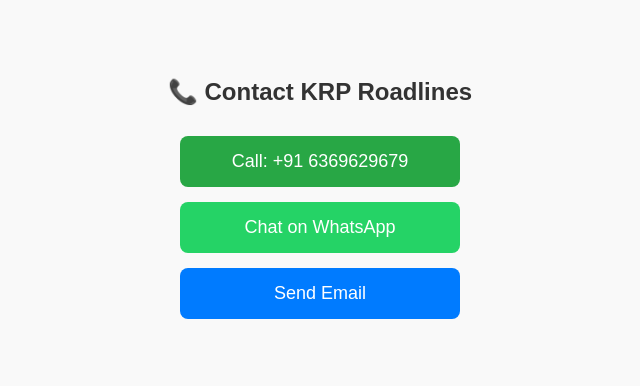
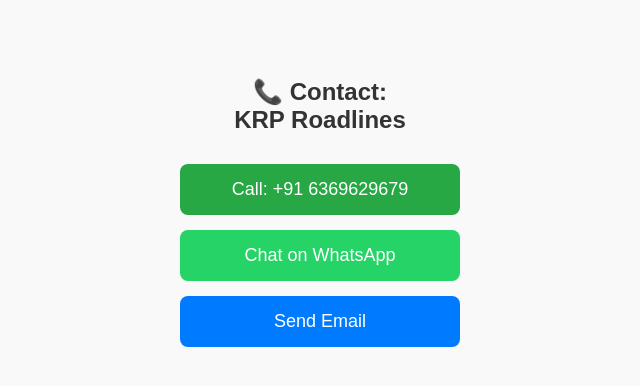
Before and after one commit to krplpgtrans-cyber/KRP, a plain HTML site: page index.html in a window 1280 px wide. Shown: the whole page, without its empty margins (320-960 px from the left). Drawn offline with Linux system fonts and the light colour scheme.

Commit message:
index.html

```diff
--- a/index.html
+++ b/index.html
@@ -31,7 +31,7 @@
   </style>
 </head>
 <body>
-  <h2>📞 Contact KRP Roadlines</h2>
+  <h2>📞 Contact: <br> KRP Roadlines</h2>
   <a class="call" href="tel:+916369629679">Call: +91 6369629679</a>
   <a class="whatsapp" href="https://wa.link/3k91pv" target="_blank">Chat on WhatsApp</a>
   <a class="email" href="mailto:krplpgtrans@gmail.com">Send Email</a>
```
